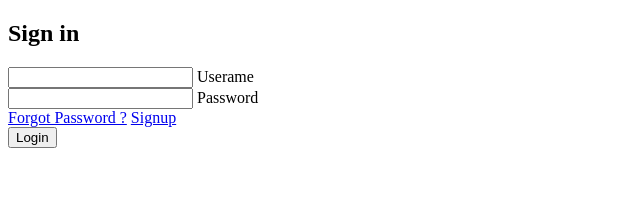
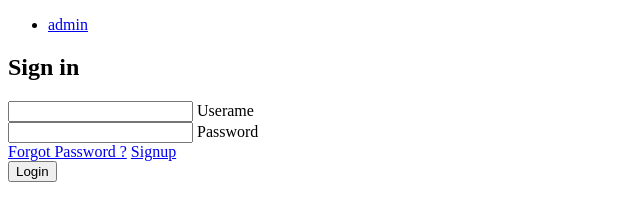
Before and after one commit to praneeeth18/DXC-Project-Training, a plain HTML site: page login_page.html in a window 1280 px wide. Shown: the whole page, without its empty margins (0-640 px from the left). Drawn offline with Linux system fonts and the light colour scheme; files that its build step writes are made by us from their sources.

Commit message:
Update login_page.html

```diff
--- a/login_page.html
+++ b/login_page.html
@@ -6,6 +6,11 @@
 	<link rel="stylesheet" href="style.css">
 </head>
 <body>
+	<nav>
+	<ul>
+		<li><a href="admin.html">admin</a></li> <!-- link to the admin page -->
+	</ul>
+	</nav>
 	<div class="box">
 		<form autocomplete="off">
 			<h2>Sign in</h2>
```
